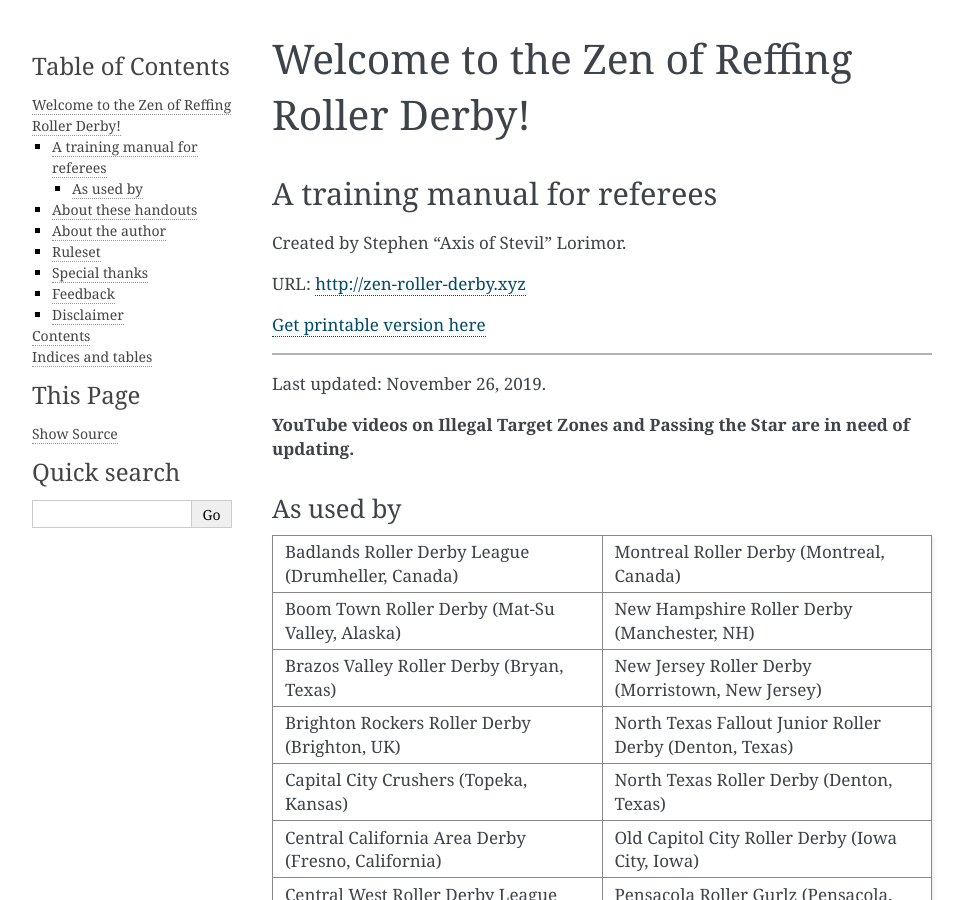
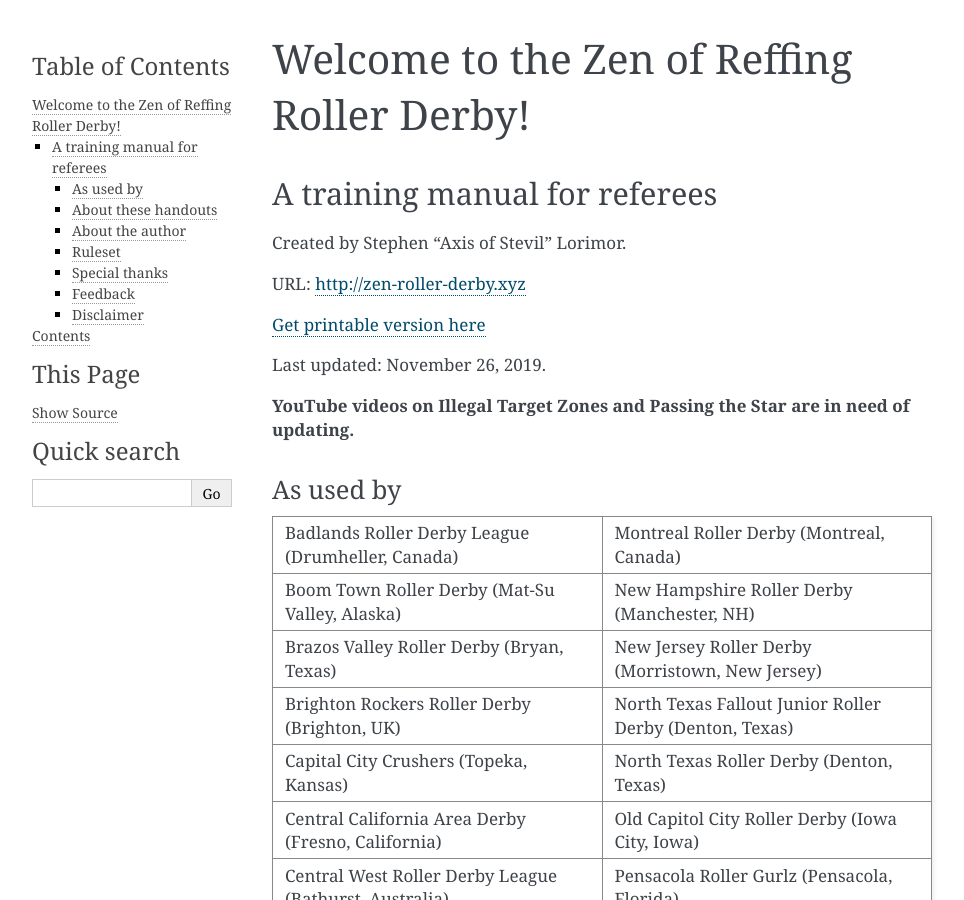
Before and after one commit to mrogaski/zenref, a Sphinx documentation site: the page built from docs/source/index.rst, in a window 1280 px wide and 900 px high. Shown: the whole window, without its empty margins (148-1112 px from the left). Built offline with Sphinx 7.4.7, drawn with Linux system fonts in a browser that asks for light colours.

Commit message:
Better sectionning.

```diff
--- a/docs/source/index.rst
+++ b/docs/source/index.rst
@@ -16,8 +16,6 @@ Created by Stephen “Axis of Stevil” Lorimor.
 URL: http://zen-roller-derby.xyz
 
 `Get printable version here <https://roller-derby.frama.io/the-zen-of-reffing/zen-roller-derby.pdf>`_
-
-----
 
 Last updated: November 26, 2019.
 
@@ -89,37 +87,37 @@ Does your league use (or no longer use) this training manual? Please e-mail me s
 © Stephen (“Axis of Stevil”)
 
 About these handouts
---------------------
+....................
 
 These handouts were written solely by Stephen (“Axis of Stevil”) Lorimor. This program is entirely his own creation and he is solely responsible for its content.
 
 
 About the author
-----------------
+................
 
 Axis of Stevil, a self-described rules nerd, is a former WFTDA level 1 certified referee and a member of the WFTDA Rules Committee.  He is dual-affiliated with both Garden State Rollergirls and Jerzey Derby Brigade. He formerly volunteered with the WFTDA Apprentice Program and served as lead writer for Roller Derby Rule of the Day on Facebook. He is also the former co-THR for the JRDA Champs and JRDA World Cup. The truly curious can read his game history at www.tinyurl.com/stevil2. In his downtime he’s the webmaster of Roller Derby Patches, the owner of Patches by Stevil, and admin of the Roller Derby Patches group on Facebook.
 
 
 Ruleset
--------
+.......
 
 This document is updated for WFTDA’s Rules of Flat Track Roller Derby (January 1, 2019 version). On occasion information is presented in light of rules discussions accessible to WFTDA member leagues via the WFTDA forums. No information contained in these handouts violates WFTDA’s non-disclosure agreement.
 
 
 Special thanks
---------------
+..............
 
 The knowledgeable folks at Zebra Huddle (www.zebrahuddle.com) assisted me in peer reviewing many of the earlier handouts on referee procedures. I’d also like to thank the many readers who have taken the time to email their thoughts and observations on The Zen of Reffing Roller Derby. Finally, I’d also like to thank the WFTDA, MRDA, and JRDA and their volunteers for their tireless dedication to the sport of roller derby.
 
 
 Feedback
---------
+........
 
 Readers are encouraged to submit feedback, corrections, criticisms, and comments via email at njderbyref@gmail.com or via Stephen’s page on Facebook. Reports of typos, bugs, erroneous information, and the like are always welcome.
 
 
 Disclaimer
-----------
+..........
 
 The WFTDA, MRDA, or JRDA are not responsible for this document and make no claims as to the accuracy of its content.
 
@@ -169,9 +167,6 @@ The entire set of video lessons can be found at this `link <https://www.youtube.
 
 
 
-Indices and tables
-==================
-
 * :ref:`genindex`
 * :ref:`modindex`
 * :ref:`search`
```
